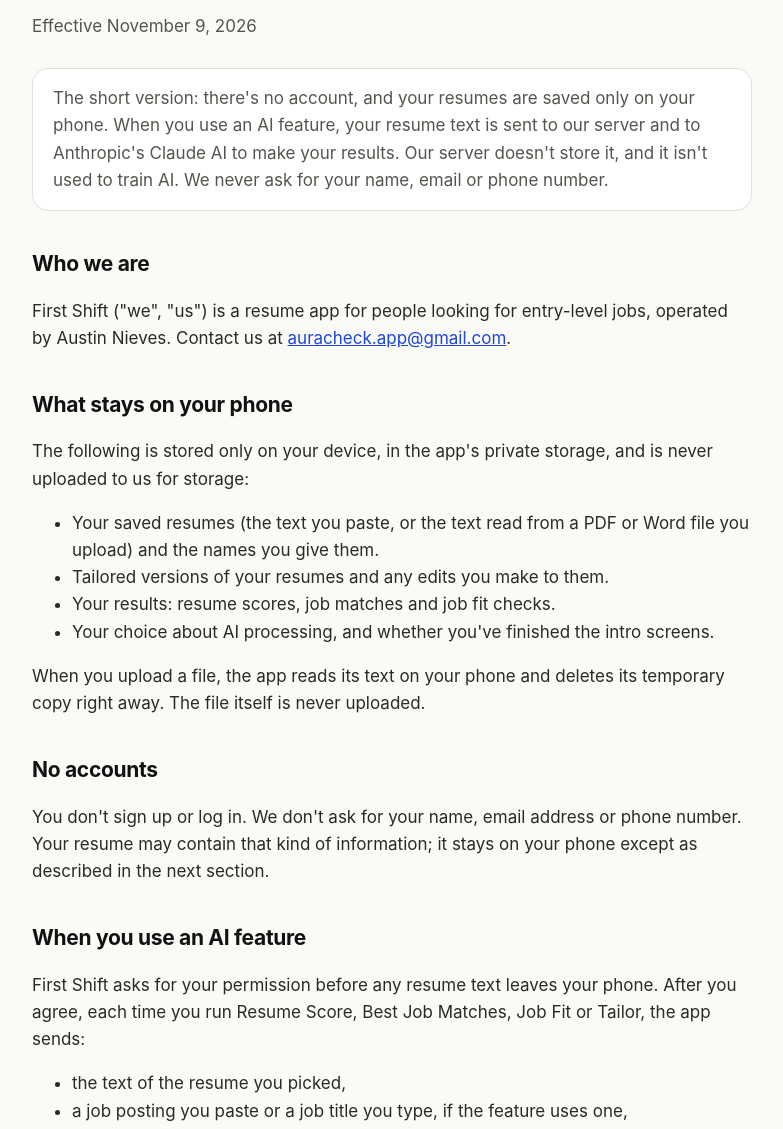
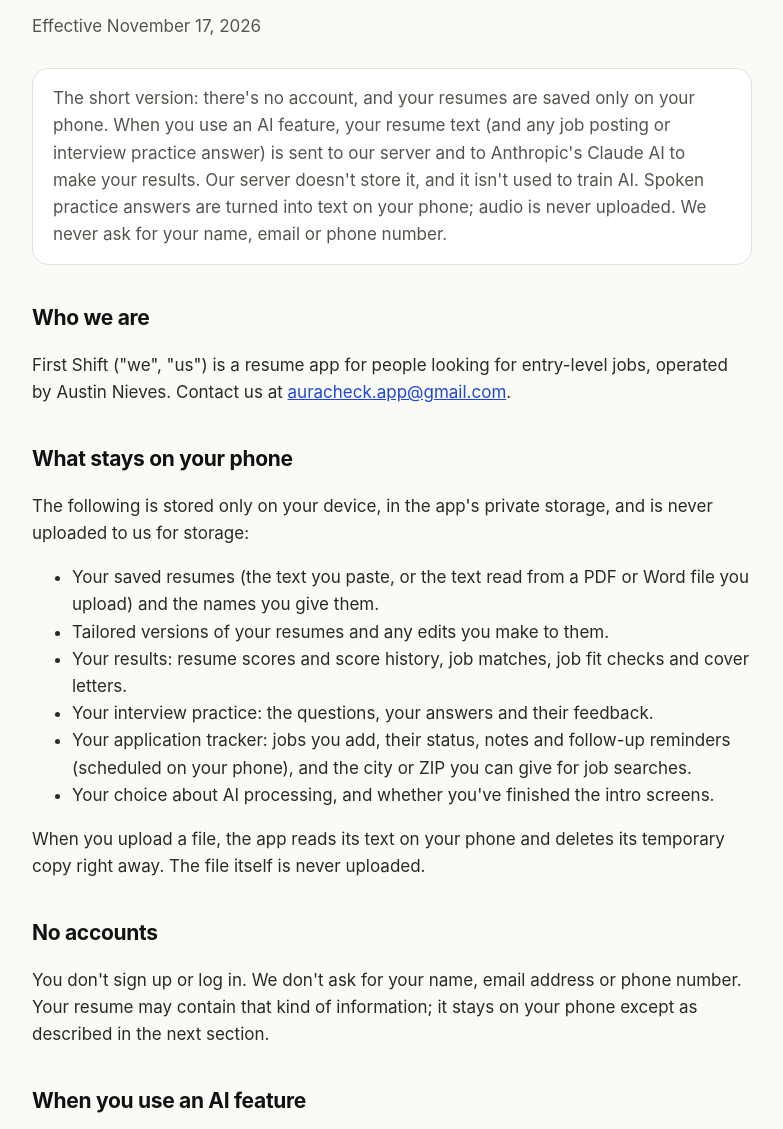
Before and after one commit to auracheckapp-alt/first-shift-legal, a plain HTML site: page privacy.html in a window 1280 px wide. Shown: the part 149-1278 px from the top of the page, without its empty margins (248-1031 px from the left). Drawn offline with Linux system fonts and the light colour scheme.

Commit message:
Update legal pages

```diff
--- a/privacy.html
+++ b/privacy.html
@@ -7,11 +7,13 @@
 <body><main>
   <a class="brand" href="./">first shift<span>.</span></a>
   <h1>Privacy <mark>Policy</mark></h1>
-  <p class="meta">Effective November 9, 2026</p>
+  <p class="meta">Effective November 17, 2026</p>
 
   <p class="note">The short version: there's no account, and your resumes are saved only on your phone. When you use an
-  AI feature, your resume text is sent to our server and to Anthropic's Claude AI to make your results. Our server
-  doesn't store it, and it isn't used to train AI. We never ask for your name, email or phone number.</p>
+  AI feature, your resume text (and any job posting or interview practice answer) is sent to our server and to
+  Anthropic's Claude AI to make your results. Our server doesn't store it, and it isn't used to train AI. Spoken
+  practice answers are turned into text on your phone; audio is never uploaded. We never ask for your name, email or
+  phone number.</p>
 
   <h2>Who we are</h2>
   <p>First Shift ("we", "us") is a resume app for people looking for entry-level jobs, operated by Austin Nieves.
@@ -24,7 +26,10 @@
     <li>Your saved resumes (the text you paste, or the text read from a PDF or Word file you upload) and the names you
       give them.</li>
     <li>Tailored versions of your resumes and any edits you make to them.</li>
-    <li>Your results: resume scores, job matches and job fit checks.</li>
+    <li>Your results: resume scores and score history, job matches, job fit checks and cover letters.</li>
+    <li>Your interview practice: the questions, your answers and their feedback.</li>
+    <li>Your application tracker: jobs you add, their status, notes and follow-up reminders (scheduled on your phone),
+      and the city or ZIP you can give for job searches.</li>
     <li>Your choice about AI processing, and whether you've finished the intro screens.</li>
   </ul>
   <p>When you upload a file, the app reads its text on your phone and deletes its temporary copy right away. The file
@@ -35,13 +40,18 @@
   that kind of information; it stays on your phone except as described in the next section.</p>
 
   <h2>When you use an AI feature</h2>
-  <p>First Shift asks for your permission before any resume text leaves your phone. After you agree, each time you run
-  Resume Score, Best Job Matches, Job Fit or Tailor, the app sends:</p>
+  <p>First Shift asks for your permission before any resume text leaves your phone. After you agree, each time you use
+  an AI feature (Resume Score, the resume builder, Best Job Matches, Job Fit, Tailor, cover letters, or interview
+  questions and feedback), the app sends:</p>
   <ul>
-    <li>the text of the resume you picked,</li>
+    <li>the text of the resume you picked (or, for the resume builder, the answers you typed),</li>
     <li>a job posting you paste or a job title you type, if the feature uses one,</li>
+    <li>for interview feedback, the question and the text of your answer,</li>
     <li>your anonymous device ID (see below),</li>
   </ul>
+  <p><strong>Voice answers:</strong> if you answer interview questions out loud, your iPhone's on-device speech
+  recognition turns your voice into text on the phone. The audio is never recorded to a file or uploaded; only the
+  text is sent, as above. The app asks for microphone and speech recognition permission before the first time.</p>
   <p>over an encrypted connection (HTTPS) to our server, which runs on Cloudflare. Our server passes the text to
   Anthropic's Claude AI, checks the answer, and sends the result back to your phone. <strong>Our server does not store
   your resume or job posting text, and does not write it to logs.</strong> It is held in memory only while your request
@@ -68,6 +78,11 @@
   RevenueCat whether your device ID has unlocked, to apply the right limits. RevenueCat never receives your resumes.
   We never receive your payment details. See <a href="https://www.revenuecat.com/privacy">RevenueCat's privacy
   policy</a> and <a href="https://www.apple.com/legal/privacy/">Apple's privacy policy</a>.</p>
+
+  <h2>Job searches and reminders</h2>
+  <p>"Find openings near me" opens an Indeed or Google Jobs search in your browser for the job title, near the city or
+  ZIP you gave (if any). Those searches go straight to Indeed or Google under their own privacy policies; nothing is
+  sent to us. Follow-up reminders are local notifications scheduled on your phone; no server is involved.</p>
 
   <h2>Sharing and PDF export</h2>
   <p>When you export a PDF or share your score or top jobs, the file or image is made on your phone and Apple's share
```
Also changed, not shown: terms.html (+5 -4 lines).
